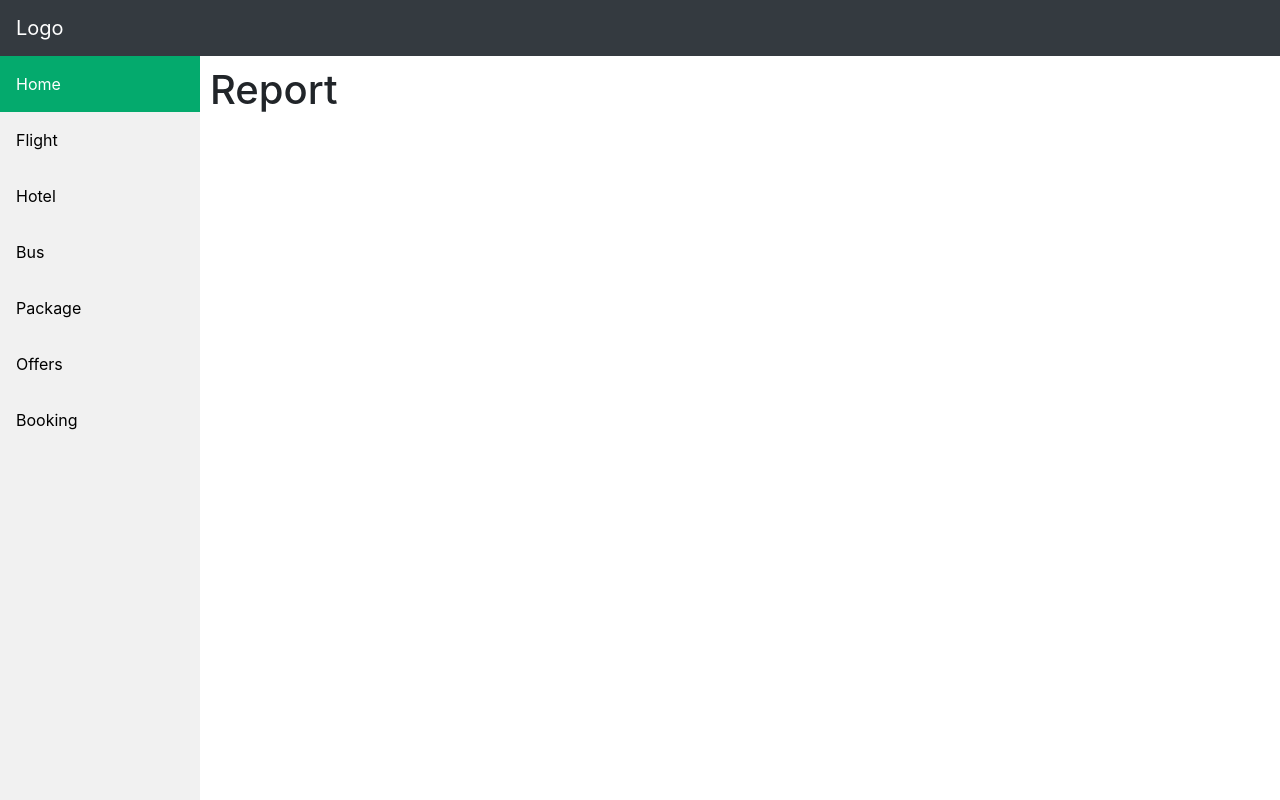
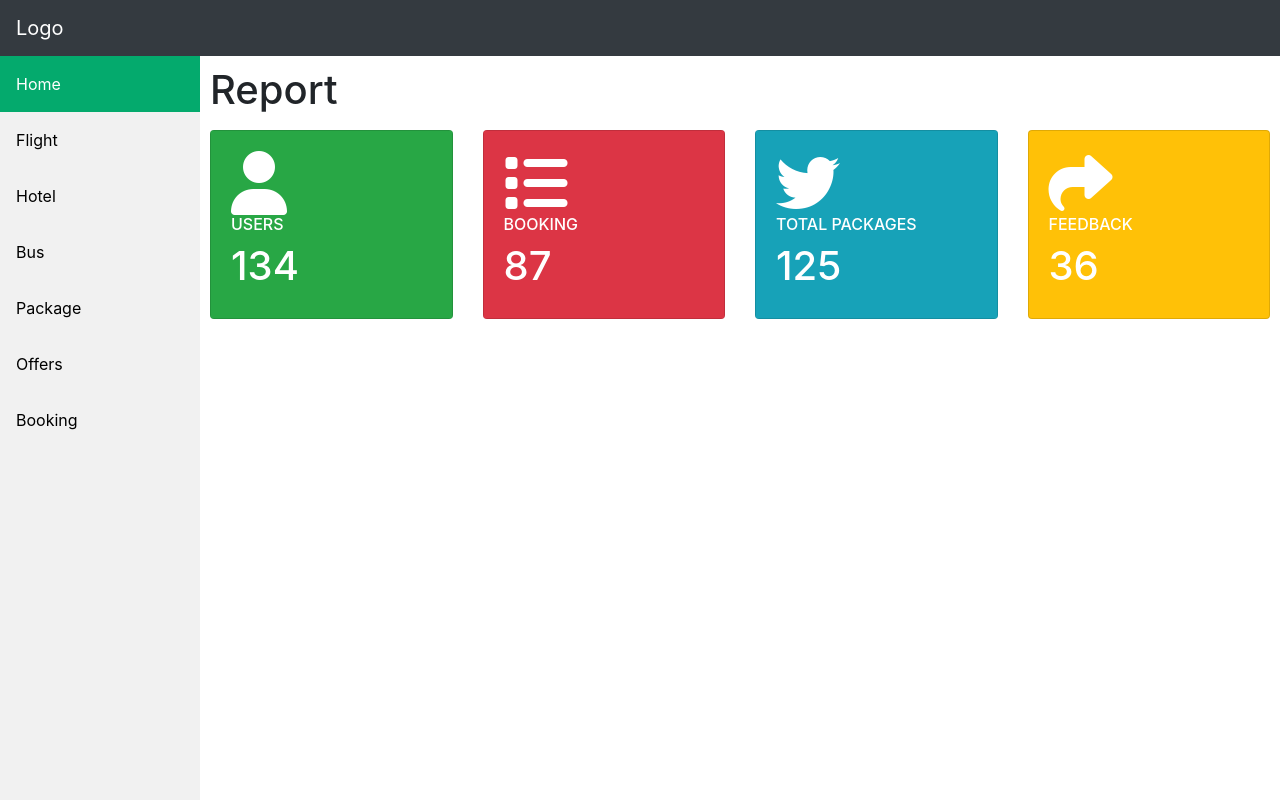
Before and after one commit to priyanka25042003/admin, a React (Create React App) app: page /home in a window 1280 px wide. Built offline with nearby package versions, Linux system fonts and the light colour scheme; no server answers; sample sign-in values are in the browser's storage.

Commit message:
add report

```diff
--- a/src/component/Home.tsx
+++ b/src/component/Home.tsx
@@ -2,7 +2,54 @@ import Booking from "./booking";
 
 function Home() {
     return(
-        <div><h1>Report</h1>
+        <div>
+        <h1>Report</h1>
+        <div className="row mb-3">
+            <div className="col-xl-3 col-sm-6 py-2">
+                <div className="card bg-success text-white h-80">
+                    <div className="card-body bg-success" style={{backgroundColor:"#57b960"}}>
+                        <div className="rotate">
+                            <i className="fa fa-user fa-4x"></i>
+                        </div>
+                        <h6 className="text-uppercase">Users</h6>
+                        <h1 className="display-6">134</h1>
+                    </div>
+                </div>
+            </div>
+            <div className="col-xl-3 col-sm-6 py-2">
+                <div className="card text-white bg-danger h-80">
+                    <div className="card-body bg-danger">
+                        <div className="rotate">
+                            <i className="fa fa-list fa-4x"></i>
+                        </div>
+                        <h6 className="text-uppercase">Booking</h6>
+                        <h1 className="display-6">87</h1>
+                    </div>
+                </div>
+            </div>
+            <div className="col-xl-3 col-sm-6 py-2">
+                <div className="card text-white bg-info h-80">
+                    <div className="card-body bg-info">
+                        <div className="rotate">
+                        <i className="fab fa-twitter fa-4x"></i>
+                        </div>
+                        <h6 className="text-uppercase">Total packages</h6>
+                        <h1 className="display-6">125</h1>
+                    </div>
+                </div>
+            </div>
+            <div className="col-xl-3 col-sm-6 py-2">
+                <div className="card text-white bg-warning h-80">
+                    <div className="card-body">
+                        <div className="rotate">
+                            <i className="fa fa-share fa-4x"></i>
+                        </div>
+                        <h6 className="text-uppercase">Feedback</h6>
+                        <h1 className="display-6">36</h1>
+                    </div>
+                </div>
+            </div>
+        </div>
 
         </div>
     )
```
